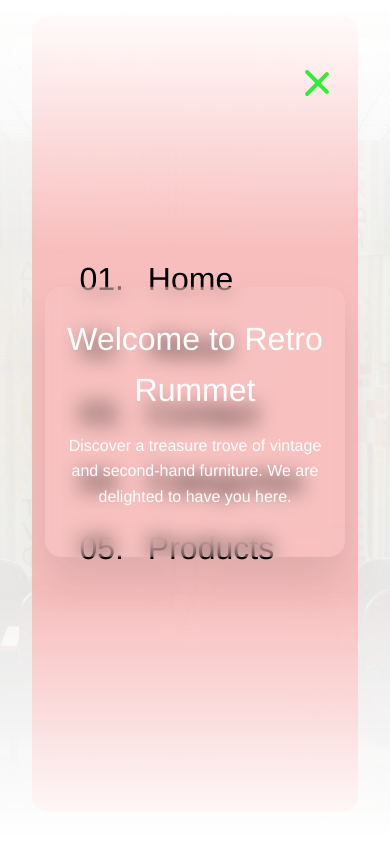
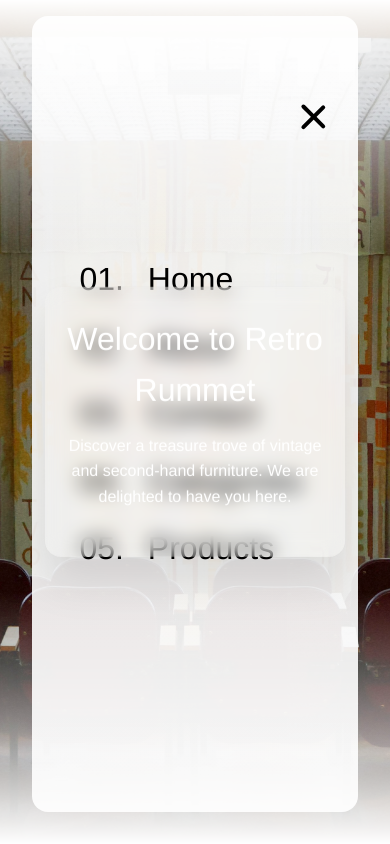
Before and after one commit to KristinaPalmquist/retrorummet, a Vue app: page / in a window 390 px wide. Both pictures are taken after a click on the button 328 px from the left and 102 px from the top of the page. Shown: the top 844 px of the page. Built offline with nearby package versions, Linux system fonts and the light colour scheme.

Commit message:
Styling updates

```diff
--- a/src/components/MainHeader.vue
+++ b/src/components/MainHeader.vue
@@ -1,5 +1,5 @@
 <script setup>
-import { computed, ref, onMounted, onUnmounted, onUpdated, watch } from 'vue';
+import { ref, onMounted, onUnmounted, onUpdated, watch } from 'vue';
 import { useRouter } from 'vue-router';
 import { useStore } from '@/store';
 import MainNavbar from '@/components/MainNavbar.vue';
@@ -18,11 +18,12 @@
 const titleRef = ref(null);
 const isMobile = ref(false);
 
-const showLoginBtn = computed(() => !isOpen.value);
+// const showLoginBtn = computed(() => !isOpen.value);
 
 const emits = defineEmits(['headerHeight']);
 
 const handleScroll = () => {
+  if (!isOpen.value) {
     if (window.scrollY > 50) {
       isScrolled.value = true;
       if (isMobile.value) {
@@ -33,6 +34,7 @@
     } else {
       isScrolled.value = false;
       header.value.style.transform = 'translateY(0)';
+    }
   }
 };
 
@@ -100,8 +102,9 @@
         <div class="theme">
           <ThemeToggle v-if="!isOpen" />
         </div>
-
-        <MainNavbar @update:isOpen="isOpen = $event" class="nav" />
+        <div class="nav">
+          <MainNavbar @update:isOpen="isOpen = $event" />
+        </div>
       </div>
     </div>
   </header>
@@ -137,12 +140,12 @@
 }
 a {
   text-decoration: none;
-  color: var(--color-text);
+  color: var(--text-color);
 }
 
 .header-title {
   transition: transform 0.5s ease-in-out;
-  color: var(--color-text);
+  /* color: var(--color-text); */
 }
 
 /* a:hover {
@@ -171,28 +174,29 @@
     box-shadow: 0 12px 24px rgba(0, 0, 0, 0.1);
     border: none;
   }
-  /* #main-header.open {
+  #main-header.open {
     background: transparent;
     backdrop-filter: none;
     box-shadow: none;
     border: none;
-   } */
+  }
   .header-content {
     margin: 1rem auto;
   }
   .company-name {
     font-size: 2.5rem;
+    /* padding-bottom: 0.5rem; */
     /* color: rgb(51, 235, 57);
     text-shadow: 0px 0px 12px rgba(0, 0, 0, 0.9); */
-    text-shadow: 0px 0px 16px rgb(51, 235, 57);
+    /* text-shadow: 0px 0px 16px rgb(51, 235, 57); */
     /* text-shadow: 0px 0px 12px rgba(51, 235, 57, 0.9); */
   }
-  .login {
+  /* .login {
     display: none;
-  }
+  } */
 }
 
-@media only screen and (max-width: 980px) {
+@media only screen and (max-width: 780px) {
   .company-name {
     font-size: 1.8rem;
   }
@@ -219,8 +223,12 @@
 
   .nav-btns {
     width: 100%;
-    justify-content: space-around;
-    flex-wrap: wrap;
+    /* display: grid;
+    grid-template-columns: 2fr 1fr 1fr; */
+    justify-content: space-evenly;
+    gap: 1rem;
+    /* flex-wrap: wrap; */
+    padding-top: 0.5rem;
   }
 
   .nav-btns > * {
@@ -231,12 +239,9 @@
     margin: 0;
   }
 
-  .nav-btns .theme {
-    display: none;
-  }
-
-  .nav-btns .login {
-    display: none;
+  .open .nav-btns .nav {
+    right: 0;
+    top: 0;
   }
 }
 
@@ -245,5 +250,11 @@
     font-size: 1.8rem;
     margin-bottom: 0.5rem;
   }
+
+
+
+  .nav-btns .theme {
+    display: none;
+  }
 }
 </style>
--- a/src/components/MainNavbar.vue
+++ b/src/components/MainNavbar.vue
@@ -38,15 +38,20 @@
 // };
 
 const navbarItemStyle = computed(() => {
+  console.log('window height: ', windowHeight.value);
   if (windowWidth.value > 600) {
     const backgroundHeight = windowHeight.value - 30;
+    console.log('background height: ', backgroundHeight);
     const itemHeight = backgroundHeight / routes.length;
+    console.log('item height: ', itemHeight);
     // const fontSize = Math.min(itemHeight * 0.5, 50);
-    const padding = Math.min(itemHeight * 0.05, 3);
+    const padding = Math.min(itemHeight * 0.5, 2);
+    console.log('padding: ', padding);
     const fontSize = 90 / routes.length - padding * 2;
+    console.log('font size: ', fontSize);
     return {
       fontSize: `${fontSize}vh`,
-      padding: `${padding}px`,
+      padding: `${padding}rem`,
     };
   } else if (windowWidth.value > 380) {
     return {
@@ -97,13 +102,12 @@
             <ul>
               <li v-for="(route, index) in routes" :key="route.name">
                 <a href="#" @click="handleRouting($event, route.path)">
-                  <span
-                    class="numbers navbar-numbers"
-                    :style="navbarNumbersStyle"
+                  <span class="navbar-numbers" :style="navbarNumbersStyle"
                     >0{{ index + 1 }}.
                   </span>
-                  <span :style="navbarItemStyle">{{ route.name }}</span>
-                  <!-- {{ route.name }} -->
+                  <span class="navbar-item" :style="navbarItemStyle">{{
+                    route.name
+                  }}</span>
                 </a>
               </li>
             </ul>
@@ -115,9 +119,9 @@
       @click="toggleMenu"
       :class="['menu-button', { 'menu-button-open': isOpen }]"
     >
-      <span :class="{ line: true, line1: true, open: isOpen }"></span>
-      <span :class="{ line: true, line2: true, open: isOpen }"></span>
-      <span :class="{ line: true, line3: true, open: isOpen }"></span>
+      <span class="line line1"></span>
+      <span class="line line2"></span>
+      <span class="line line3"></span>
     </button>
   </div>
 </template>
@@ -132,10 +136,9 @@
 }
 
 .menu-button {
-  position: absolute;
+  position: relative;
   top: 0rem;
   right: 0rem;
-  transform: translate(50%, -50%);
   z-index: 101;
   display: flex;
   flex-direction: column;
@@ -147,20 +150,16 @@
   border: none;
   padding: 0;
   z-index: 1000;
-}
 
-.menu-button-open {
-  transform: translate(3rem, 1rem);
+  transition: all 0.3s linear;
 }
 
 .line {
   width: 2rem;
   height: 0.25rem;
-  background: var(--accent-3-color);
+  background-color: var(--text-color);
   border-radius: 10px;
-  transition: all 0.3s linear;
-  /* position: relative;
-  transform-origin: 1px; */
+  transition: transform 0.3s linear, opacity 0.3s linear;
 }
 
 .line1 {
@@ -176,17 +175,16 @@
   transform: rotate(0);
 }
 
-.line1.open {
-  transform: rotate(405deg) translate(7px, 7px);
+.menu-button-open .line1 {
+  transform: rotate(405deg) translate(8px, 7px);
 }
 
-.line2.open {
+.menu-button-open .line2 {
   opacity: 0;
-  /* transform: translateX(20px); */
 }
 
-.line3.open {
-  transform: rotate(315deg) translate(7px, -7px);
+.menu-button-open .line3 {
+  transform: rotate(315deg) translate(8px, -7px);
 }
 
 .modal-overlay {
@@ -197,7 +195,8 @@
   bottom: 0;
   width: 100vw;
   height: 100vh;
-  background-color: var(--modal-overlay);
+  background-color: var(--modal-background);
+
   display: flex;
   justify-content: center;
   align-items: center;
@@ -211,7 +210,9 @@
   right: 2rem;
   width: calc(100vw - 4rem);
   height: calc(100vh - 3rem);
-  background-color: var(--accent-4-background-color);
+  /* background-color: var(--accent-4-background-color); */
+  /* background-color: var(--footer-background-color); */
+  background-color: var(--modal-overlay);
   color: var(--text-color);
   border-radius: 1rem;
   display: flex;
@@ -249,7 +250,8 @@
 
 nav ul li a:hover {
   background-color: transparent;
-  font-family: 'Monoton', sans-serif;
+  /* font-family: 'Monoton', sans-serif; */
+  /* font-style: italic; */
   font-weight: 400;
   font-style: normal;
   font-size: 5rem;
@@ -263,8 +265,13 @@
 }
 
 .fullscreen-menu nav ul li a:hover {
-  color: var(--color-primary);
+  color: var(--link-color);
 }
+
+/* .navbar-item:hover {
+  font-style: italic;
+
+} */
 
 @media only screen and (max-width: 1024px) {
   .navbar-background {
@@ -283,7 +290,33 @@
   }
 
   .menu-button {
-    margin: 3px 0;
+    transition: none;
+  }
+
+  .menu-button-open {
+    transform: translate(4.4rem, 2.3rem);
+  }
+
+  .menu-button .line {
+    width: 2rem;
+    height: 0.25rem;
+    background-color: var(--text-color);
+    border-radius: 10px;
+    transition: none;
+    transition: transform 0.3s linear 0.1s, opacity 0.3s linear 0.1s;
+  }
+
+  .menu-button-open .line1 {
+    transition: transform 0.3s linear;
+  }
+
+  .menu-button-open .line2 {
+    opacity: 0;
+    transition: opacity 0.3s linear;
+  }
+
+  .menu-button-open .line3 {
+    transition: transform 0.3s linear;
   }
 
   #main-navbar .navbar {
@@ -307,4 +340,36 @@
     font-size: 3rem;
   }
 }
+
+@media only screen and (max-width: 400px) {
+  /* .menu-button {
+    transition: none;
+  } */
+
+  .menu-button-open {
+    transform: translate(3.6rem, 2.3rem);
+  }
+  /*
+  .menu-button .line {
+    width: 2rem;
+    height: 0.25rem;
+    background-color: var(--text-color);
+    border-radius: 10px;
+    transition: none;
+    transition: transform 0.3s linear 0.1s, opacity 0.3s linear 0.1s;
+  }
+
+  .menu-button-open .line1 {
+    transition: transform 0.3s linear;
+  }
+
+  .menu-button-open .line2 {
+    opacity: 0;
+    transition: opacity 0.3s linear;
+  }
+
+  .menu-button-open .line3 {
+    transition: transform 0.3s linear;
+  } */
+}
 </style>
```
Lines whose indentation alone changed are shown as unchanged.
